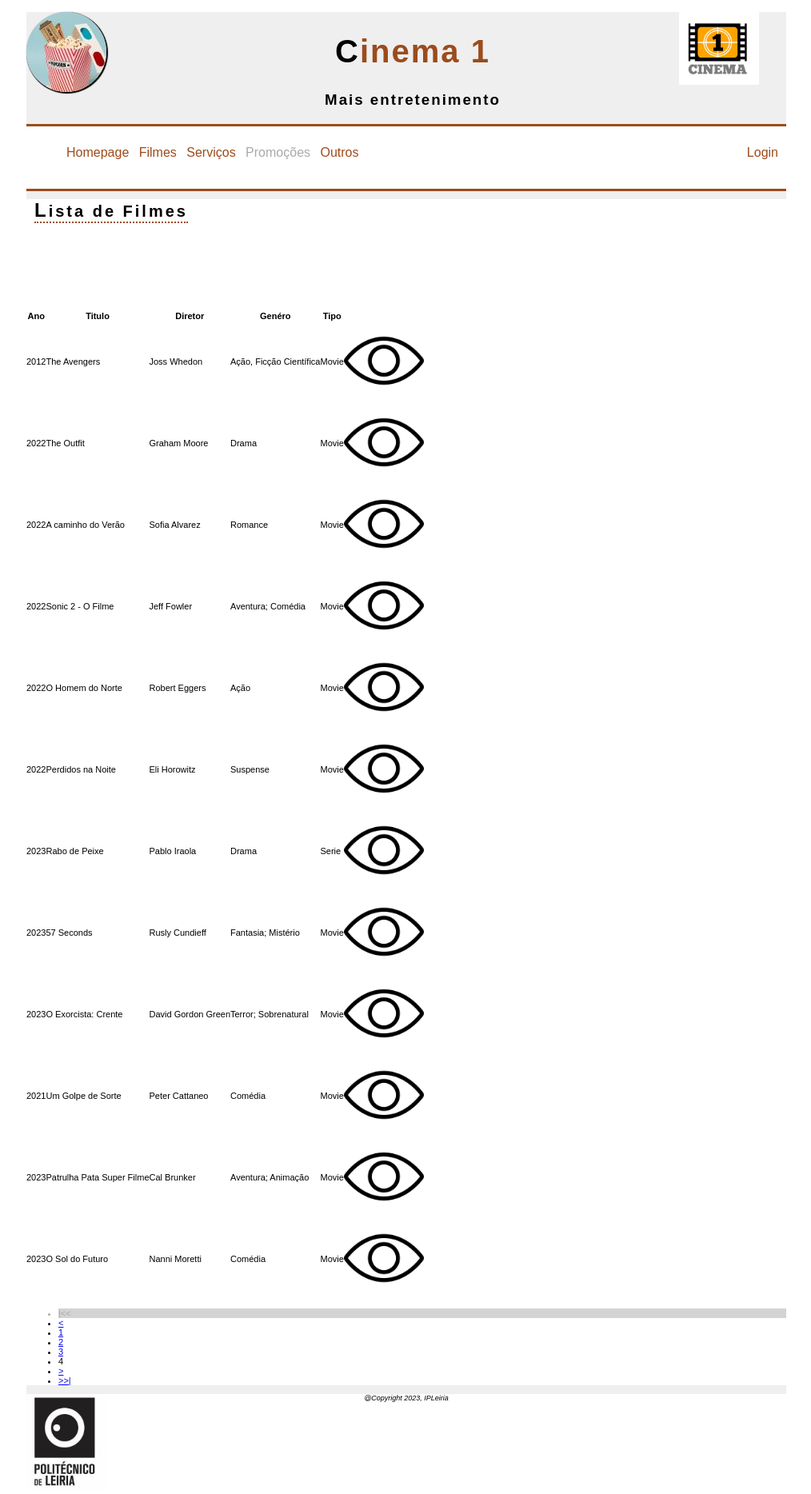
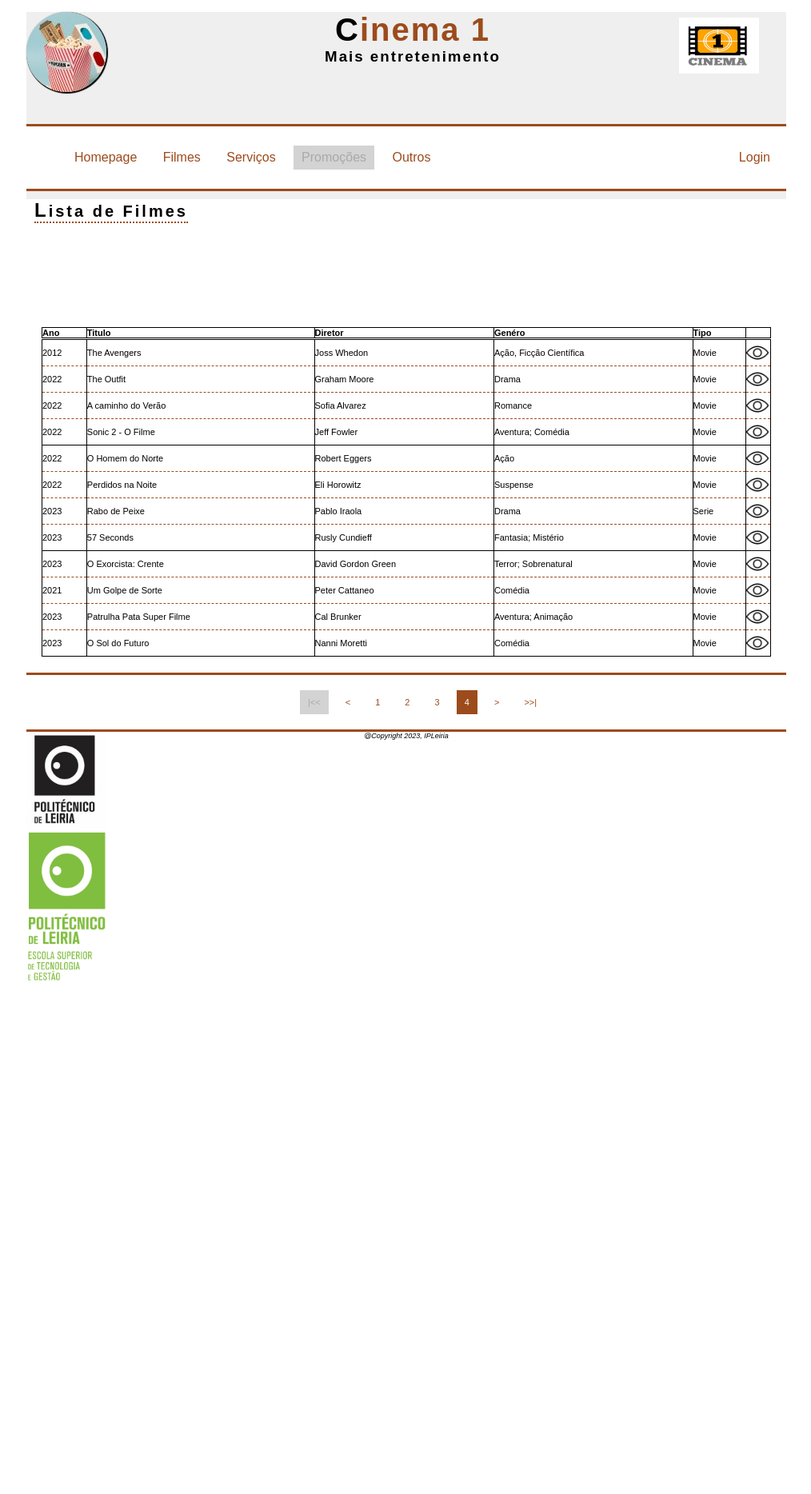
Before and after one commit to maximdudai/ipleiria, a PHP site: page /listafilmes.html in a window 1280 px wide. Shown: the top 1868 px of the page at 80% size, without its empty margins (132-1146 px from the left). After the commit the page ends 1226 px from the top, so only its background shows below. Run offline with PHP 8.4, Linux system fonts and the light colour scheme.

Commit message:
ficha 3 (css)

```diff
--- a/ProgramacaoWeb-Cliente/CSS(ficha3)/ficha3/listafilmes.html
+++ b/ProgramacaoWeb-Cliente/CSS(ficha3)/ficha3/listafilmes.html
@@ -11,7 +11,9 @@
         <div class="container">
         <header>
             <div id="zonaLogotipo">
-                <a href="listafilmes.html"><img src="img/cinema_logo.jpg" alt="Logotipo do Cinema 1"></a>
+                <a href="listafilmes.html">
+                    <img src="img/cinema_logo.jpg" alt="Logotipo do Cinema 1">
+                </a>
             </div>
             <div id="zonaTitulos">
                 <h1>Cinema 1</h1>
@@ -44,7 +46,7 @@
                         <th></th>
                     </tr>
                 </thead>
-                <tbody>
+                <tbody">
                     <tr>
                         <td>2012</td>
                         <td>The Avengers</td>
--- a/ProgramacaoWeb-Cliente/CSS(ficha3)/ficha3/styles/styles.css
+++ b/ProgramacaoWeb-Cliente/CSS(ficha3)/ficha3/styles/styles.css
@@ -43,9 +43,9 @@
   width: 134px;
   margin-left: 30px;
 }
-#imgLogotipo {
+#zonaLogotipo img {
   margin-top: 7px;
-  width: 70px;
+  height: 70px;
 }
 /* 2g */
 #zonaTitulos {
@@ -55,29 +55,33 @@
   letter-spacing: 2px;
 }
 /* 2h */
+#zonaTitulos h1, #zonaTitulos h3 {
+  margin: 0;
+}
+
 #zonaTitulos h1 {
   font-size: 40px;
   color: #9c4b1c;
 }
-#zonaTitulos h1::first-letter {
+
+#zonaTitulos h1:first-letter {
   color: black;
 }
-#zonaTitulos h3 {
-  margin: 0;
-}
 /* 2i */
-#menuPrincipal {
+nav {
   background-color: white;
   padding: 0 6px;
   min-height: 48px;
   border-top: 3px solid #9c4b1c;
-  border-bottom: 3px solid #9c4b1c;
+  border-bottom: 3px solid #9c4b1c;;
 }
 /* 2j */
-#menuPrincipal ul li {
+nav ul li {
   display: inline-block;
   list-style: none;
   margin: 8px 4px;
+  padding: 0 10px;
+  line-height: 30px;
   height: 30px;
   background-color: #fff;
 }
@@ -85,19 +89,26 @@
 #menuPrincipal ul li:last-child {
   float: right;
 }
+#paginacao {
+  text-align: center;
+}
 /* 2l */
-#menuPrincipal ul li a {
+nav ul li a {
   color: #9C4B1C;
   text-decoration: none;
-  /* something else */
+
 }
+nav li.itemSelecionado, nav li:hover, nav li:hover a {
+  background-color: #9c4b1c;
+  color: white;
+}
+
 .itemDesativado {
   background-color: lightgray;
   color: darkgray;
 }
 /* 2m */
 footer {
-  width: 100%;
   background-color: white;
   height: 30px;
   text-align: center;
@@ -108,26 +119,56 @@
 #zonaConteudo {
   background-color: white;
   font-size: 11px;
+  margin: 0;
+  padding: 0;
 }
 /* 2o */
-#zonaConteudo header h2 {
+#zonaConteudo h2 {
   display: inline-block;
   margin: 0 10px;
+  font-size: 20px;
   color: black;
-  font-size: 20px;
   letter-spacing: 3px;
   border-bottom: 2px dotted #9c4b1c;
 }
-#zonaConteudo header h2::first-letter {
+#zonaConteudo h2:first-letter {
   font-size: 1.5rem;
   font-weight: bold;
 }
 /* 2p */
-#zonaConteudo form fieldset {
+#zonaConteudo table {
   width: 96%;
+  margin: 20px 2%;
+  border-collapse: collapse;
   border: 1px solid black;
-  margin: 20px 2%;
-  border-collapse: 0;
-  /* Todas as colunas devem ter uma
-border à esquerda de 1px do tipo sólido de cor preta. */
+  text-align: left;
 }
+
+#zonaConteudo table th, #zonaConteudo table td {
+  border-left: 1px solid black;
+}
+/* 2q */
+#zonaConteudo table tr {
+  border-bottom: 1px dashed #9C4B1C;
+}
+#zonaConteudo tbody tr:nth-child(4n) {
+  border-bottom: 1px solid black;
+}
+#zonaConteudo thead {
+  border-bottom: 3px double black;
+}
+
+#zonaConteudo tbody tr:hover {
+  background-color: #9C4B1C;
+  color: white;
+}
+/* 2r */
+#gridListFilmes td:last-child {
+  width: 30px;
+  padding: 0;
+}
+
+#gridListFilmes td:last-child img {
+  width: 28px;
+  margin-top: 2px;
+}
```
